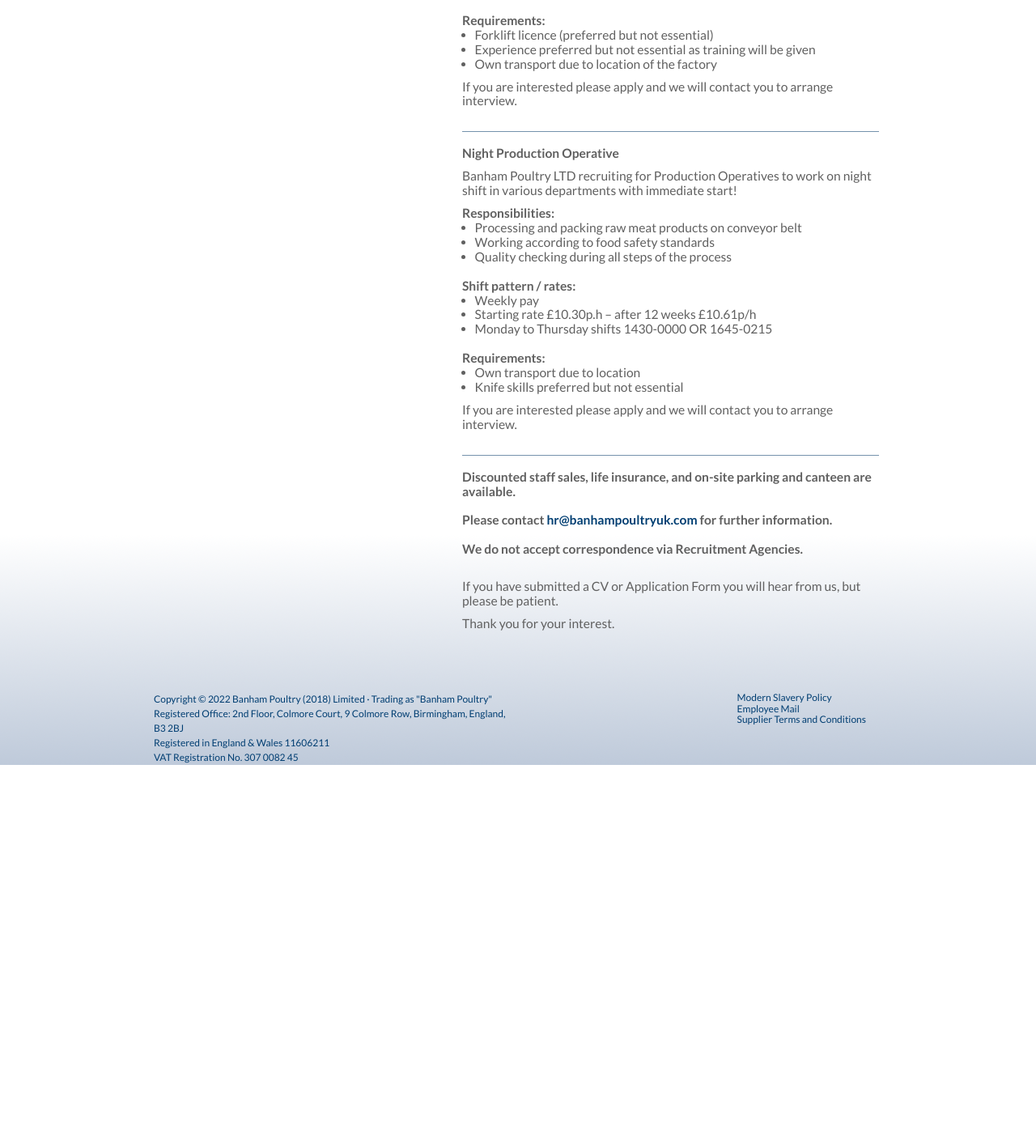
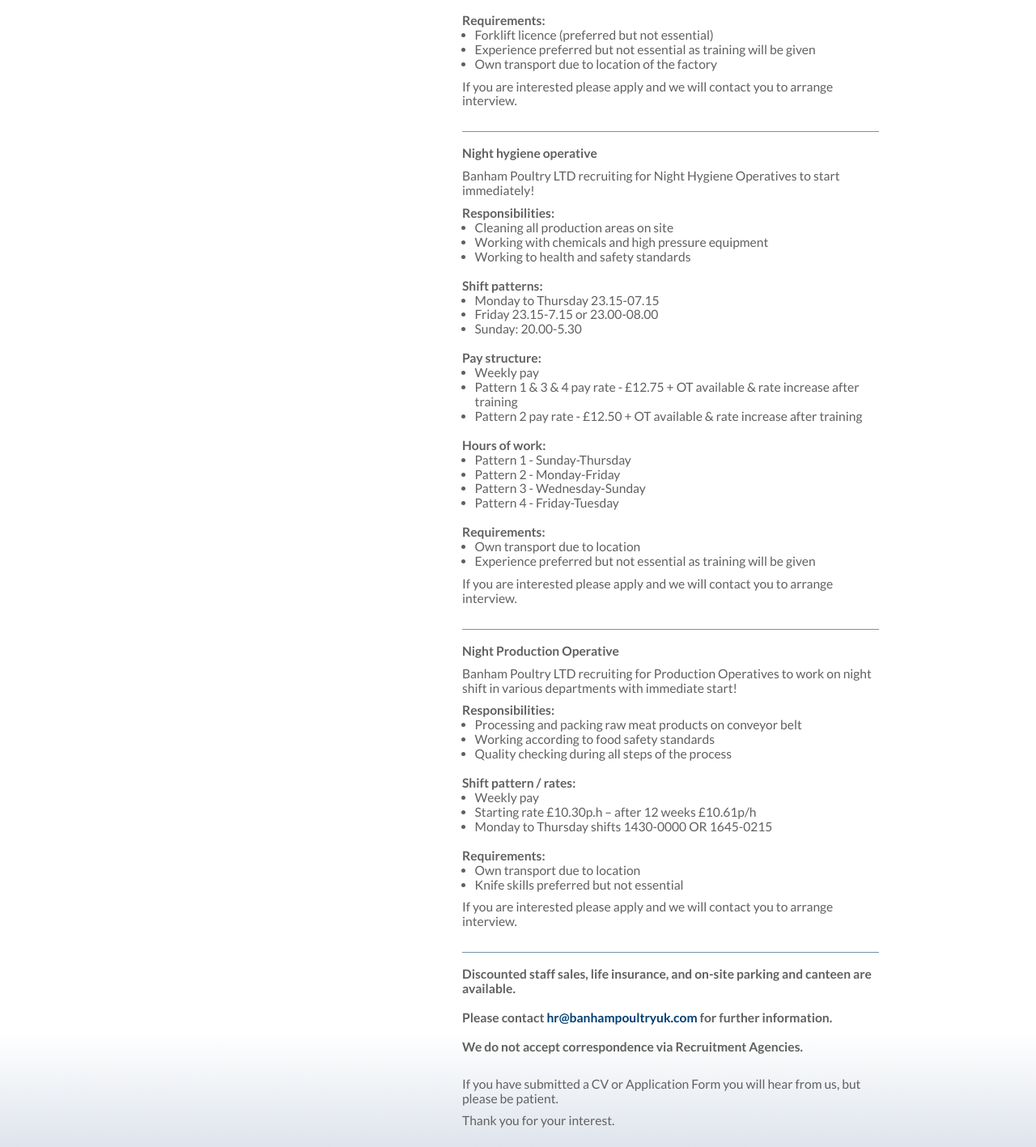
Before and after one commit to BanhamPoultryUK/website, a PHP site: page /careers in a window 1280 px wide. Shown: the part 1051-2468 px from the top of the page at 81% size. Before the commit the page ends 1996 px from the top, so only its background shows below. Run offline with PHP 8.4, Linux system fonts and the light colour scheme; some libraries are stand-ins or nearby versions.

Commit message:
Add Night hygiene operative job

```diff
--- a/careers.php
+++ b/careers.php
@@ -95,6 +95,46 @@
 		<br>
 		<hr>
 		<br>
+		<h4>Night hygiene operative</h4>
+		<p>Banham Poultry LTD recruiting for Night Hygiene Operatives to start immediately!</p>
+		<h4>Responsibilities:</h4>
+		<ul>
+			<li>Cleaning all production areas on site
+			<li>Working with chemicals and high pressure equipment
+			<li>Working to health and safety standards
+		</ul>
+		<br>
+		<h4>Shift patterns:</h4>
+		<ul>
+			<li>Monday to Thursday 23.15-07.15
+			<li>Friday 23.15-7.15 or 23.00-08.00
+			<li>Sunday: 20.00-5.30
+		</ul>
+		<br>
+		<h4>Pay structure:</h4>
+		<ul>
+			<li>Weekly pay
+			<li>Pattern 1 & 3 & 4 pay rate - £12.75 + OT available & rate increase after training
+			<li>Pattern 2 pay rate - £12.50 + OT available & rate increase after training
+		</ul>
+		<br>
+		<h4>Hours of work:</h4>
+		<ul>
+			<li>Pattern 1 - Sunday-Thursday
+			<li>Pattern 2 - Monday-Friday
+			<li>Pattern 3 - Wednesday-Sunday
+			<li>Pattern 4 - Friday-Tuesday
+		</ul>
+		<br>
+		<h4>Requirements:</h4>
+		<ul>
+			<li>Own transport due to location
+			<li>Experience preferred but not essential as training will be given
+		</ul>
+		<p>If you are interested please apply and we will contact you to arrange interview.</p>
+		<br>
+		<hr>
+		<br>
 		<h4>Night Production Operative</h4>
 		<p>Banham Poultry LTD recruiting for Production Operatives to work on night shift in various departments with immediate start!</p>
 		<h4>Responsibilities:</h4>
```
